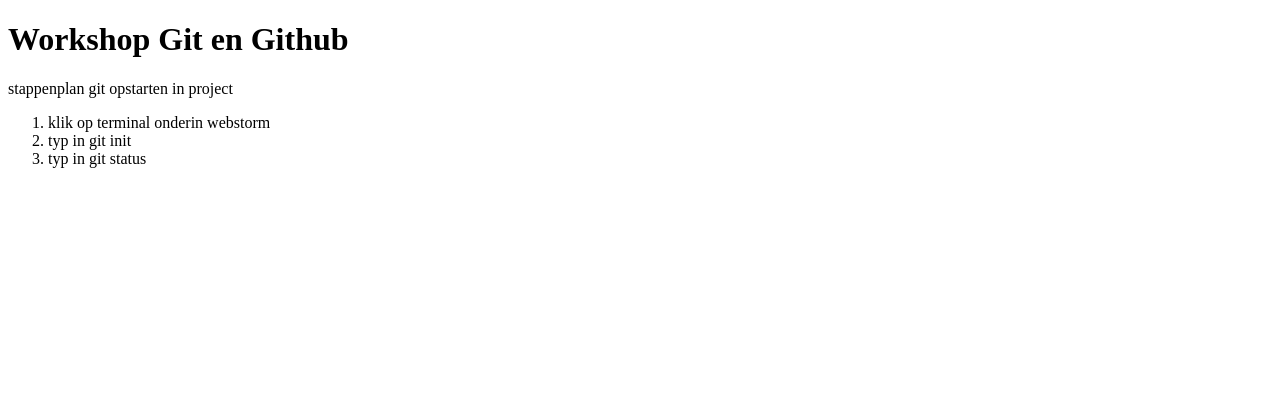
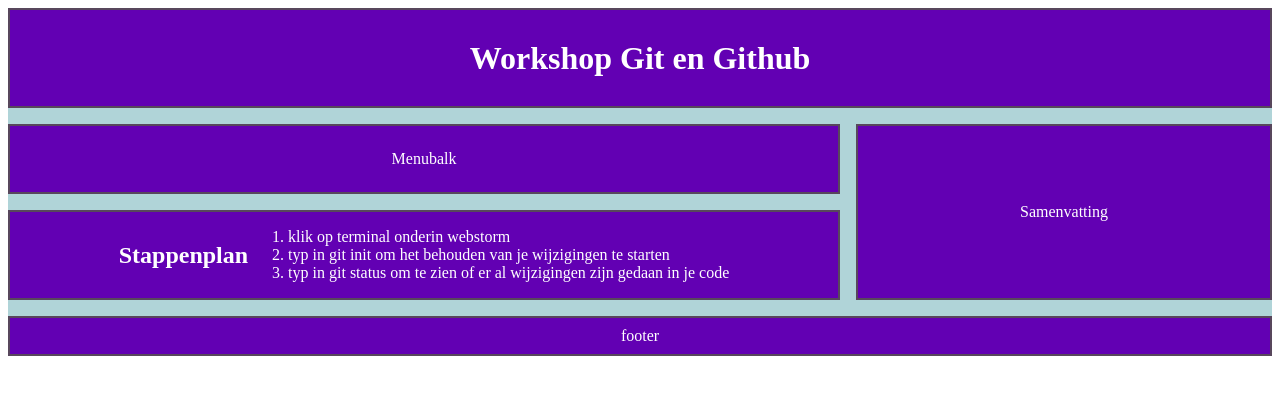
Before and after one commit to LJKR2020/workshop-GIT, a plain HTML site: page index.html in a window 1280 px wide. Drawn offline with Linux system fonts and the light colour scheme.

Commit message:
css toegevoegd dmv grit

```diff
--- a/index.html
+++ b/index.html
@@ -3,14 +3,26 @@
 <head>
     <meta charset="UTF-8">
     <title>Workshop GIT en GITHUB</title>
+    <link rel="stylesheet" href="styles.css" type="text/css"
 </head>
 <body>
-    <h1>Workshop Git en Github</h1>
-    <p>stappenplan git opstarten in project</p>
-    <ol>
-        <li>klik op terminal onderin webstorm</li>
-        <li>typ in git init</li>
-        <li>typ in git status</li>
-    </ol>
+
+<div class="container">
+    <header class="item" id="item-a"><h1>Workshop Git en Github</h1></header>
+    <aside class="item" id="item-b">Menubalk</aside>
+    <aside class="item" id="item-c">
+        <h1>Stappenplan</h1>
+        <p>
+            <ol>
+                <li>klik op terminal onderin webstorm</li>
+                <li>typ in git init om het behouden van je wijzigingen te starten</li>
+                <li>typ in git status om te zien of er al wijzigingen zijn gedaan in je code</li>
+            </ol>
+        </p>
+    </aside>
+    <main class="item" id="item-d">Samenvatting</main>
+    <footer class="item" id="item-e">footer</footer>
+</div>
+
 </body>
 </html>
--- a/styles.css
+++ b/styles.css
@@ -0,0 +1,58 @@
+.container {
+    background-color: hsl(186, 34%, 77%);
+    display: grid;
+    row-gap: 16px;
+    column-gap: 16px;
+    grid-template-columns: 1fr;
+    grid-template-rows: 100px 70px 150px auto 50px;
+    grid-template-areas:
+            "header"
+            "menubalk"
+            "stappenplan"
+            "content"
+            "footer";
+}
+.item {
+    background-color: hsl(273, 100%, 35%);
+    border: 2px solid hsl(289, 13%, 32%);
+    color: white;
+    display: flex;
+    justify-content: center;
+    align-items: center;
+}
+#item-a {
+    grid-area: header;
+}
+#item-b {
+    grid-area: menubalk;
+}
+#item-c {
+    grid-area: stappenplan;
+}
+#item-d {
+    grid-area: content;
+}
+#item-e {
+    grid-area: footer;
+}
+/*styling hierbuiten wordt toegepast op mobiel EN mobiel en groter*/
+@media screen and (min-width: 576px) {
+    /*styling toegepast op GROTER dan mobiel*/
+    /*dus tablets en web en beyond*/
+    .container {
+        background-color: hsl(186, 34%, 77%);
+        display: grid;
+        row-gap: 16px;
+        column-gap: 16px;
+        grid-template-columns: 2fr 1fr;
+        grid-template-rows: 100px 70px auto 40px;
+        grid-template-areas:
+            "header header"
+            "menubalk content"
+            "stappenplan content"
+            "footer footer";
+    }
+}
+/*@media screen and (min-width: 1024px) {*/
+/*    !*styling toegepast op GROTER dan tablet*!*/
+/*}*/
```
